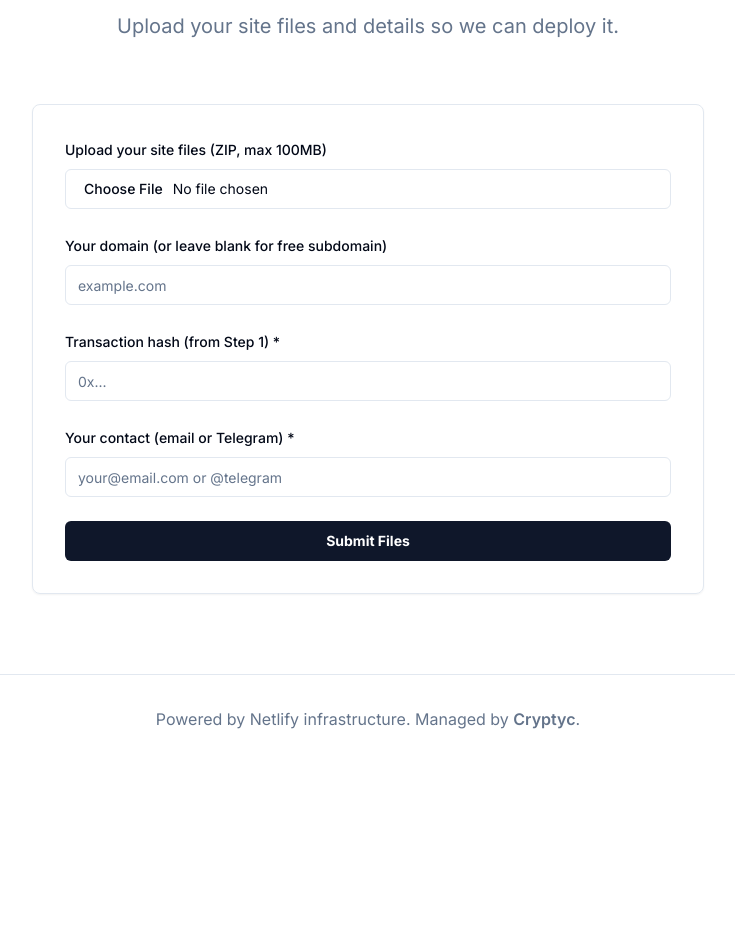
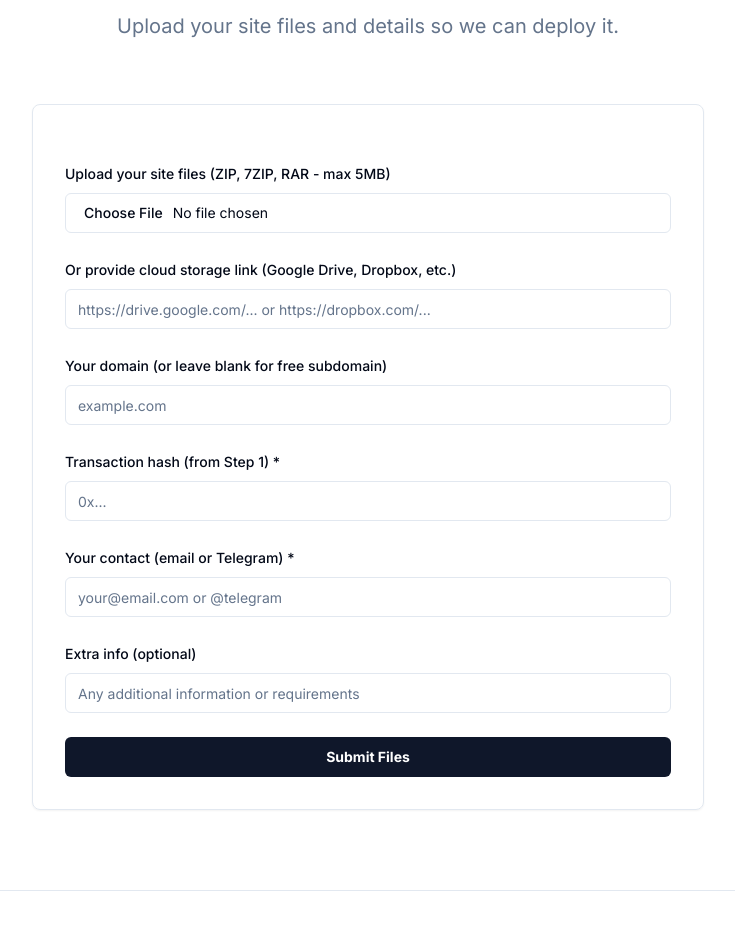
Before and after one commit to ArchitTheGreat/aurevo, a React (Vite) app: page / in a window 1280 px wide. Shown: the part 2520-3446 px from the top of the page, without its empty margins (272-1007 px from the left). Before the commit the page ends 3283 px from the top, so only its background shows below. Built offline with nearby package versions, Linux system fonts and the light colour scheme.

Commit message:
Integrate Getform

```diff
--- a/src/pages/Index.tsx
+++ b/src/pages/Index.tsx
@@ -5,10 +5,9 @@ import { Card } from "@/components/ui/card"
 import { Input } from "@/components/ui/input"
 import { Label } from "@/components/ui/label"
 import { useState } from "react"
-import { useForm, ValidationError } from "@formspree/react"
-
 const Index = () => {
   const [copiedAddress, setCopiedAddress] = useState<string | null>(null)
+  const [submitted, setSubmitted] = useState(false)
 
   const scrollToPricing = () => {
     document.getElementById("pricing")?.scrollIntoView({ behavior: "smooth" })
@@ -24,8 +23,13 @@ const Index = () => {
     setTimeout(() => setCopiedAddress(null), 2000)
   }
 
-  // Formspree hook
-  const [state, handleSubmit] = useForm("myzdlzwp")
+  const handleSubmit = (e: React.FormEvent) => {
+    e.preventDefault()
+    setSubmitted(true)
+    // Let the form submit naturally to GetForm
+    const form = e.target as HTMLFormElement
+    form.submit()
+  }
 
   return (
     <div className="min-h-screen bg-background scroll-smooth">
@@ -144,7 +148,7 @@ const Index = () => {
       {/* Upload Section */}
       <section className="py-20 px-6 bg-background">
         <div className="max-w-2xl mx-auto">
-          {state.succeeded ? (
+          {submitted ? (
             <div className="text-center">
               <h2 className="text-4xl md:text-6xl font-bold mb-8 text-neon-green">
                 Thank You!
@@ -167,28 +171,41 @@ const Index = () => {
 
               <Card className="gradient-card p-8">
                 <form
+                  action="https://getform.io/f/ayveqvlb"
+                  method="POST"
+                  encType="multipart/form-data"
                   onSubmit={handleSubmit}
-                  encType="multipart/form-data"
                   className="space-y-6"
                 >
+                  <input type="hidden" name="_gotcha" style={{display: 'none'}} />
+
                   <div>
                     <Label htmlFor="files">
-                      Upload your site files (ZIP, max 100MB)
+                      Upload your site files (ZIP, 7ZIP, RAR - max 5MB)
                     </Label>
                     <Input
                       id="files"
-                      name="files"
+                      name="file"
                       type="file"
-                      accept=".zip"
+                      accept=".zip,.7z,.rar,.tar,.gz"
                       required
                       className="mt-2"
                     />
-                    <ValidationError
-                      prefix="Files"
-                      field="files"
-                      errors={state.errors}
+                  </div>
+
+                  <div>
+                    <Label htmlFor="cloud-link">
+                      Or provide cloud storage link (Google Drive, Dropbox, etc.)
+                    </Label>
+                    <Input
+                      id="cloud-link"
+                      name="cloud-link"
+                      type="url"
+                      placeholder="https://drive.google.com/... or https://dropbox.com/..."
+                      className="mt-2"
                     />
                   </div>
+
                   <div>
                     <Label htmlFor="domain">
                       Your domain (or leave blank for free subdomain)
@@ -199,12 +216,8 @@ const Index = () => {
                       placeholder="example.com"
                       className="mt-2"
                     />
-                    <ValidationError
-                      prefix="Domain"
-                      field="domain"
-                      errors={state.errors}
-                    />
                   </div>
+
                   <div>
                     <Label htmlFor="txhash">Transaction hash (from Step 1) *</Label>
                     <Input
@@ -214,12 +227,8 @@ const Index = () => {
                       required
                       className="mt-2"
                     />
-                    <ValidationError
-                      prefix="TxHash"
-                      field="txhash"
-                      errors={state.errors}
-                    />
                   </div>
+
                   <div>
                     <Label htmlFor="contact">
                       Your contact (email or Telegram) *
@@ -231,18 +240,25 @@ const Index = () => {
                       required
                       className="mt-2"
                     />
-                    <ValidationError
-                      prefix="Contact"
-                      field="contact"
-                      errors={state.errors}
+                  </div>
+
+                  <div>
+                    <Label htmlFor="extra-info">
+                      Extra info (optional)
+                    </Label>
+                    <Input
+                      id="extra-info"
+                      name="extra-info"
+                      placeholder="Any additional information or requirements"
+                      className="mt-2"
                     />
                   </div>
+
                   <Button
                     type="submit"
-                    disabled={state.submitting}
                     className="w-full bg-gradient-to-r from-neon-blue to-neon-green text-background font-bold"
                   >
-                    {state.submitting ? "Submitting..." : "Submit Files"}
+                    Submit Files
                   </Button>
                 </form>
               </Card>
```
